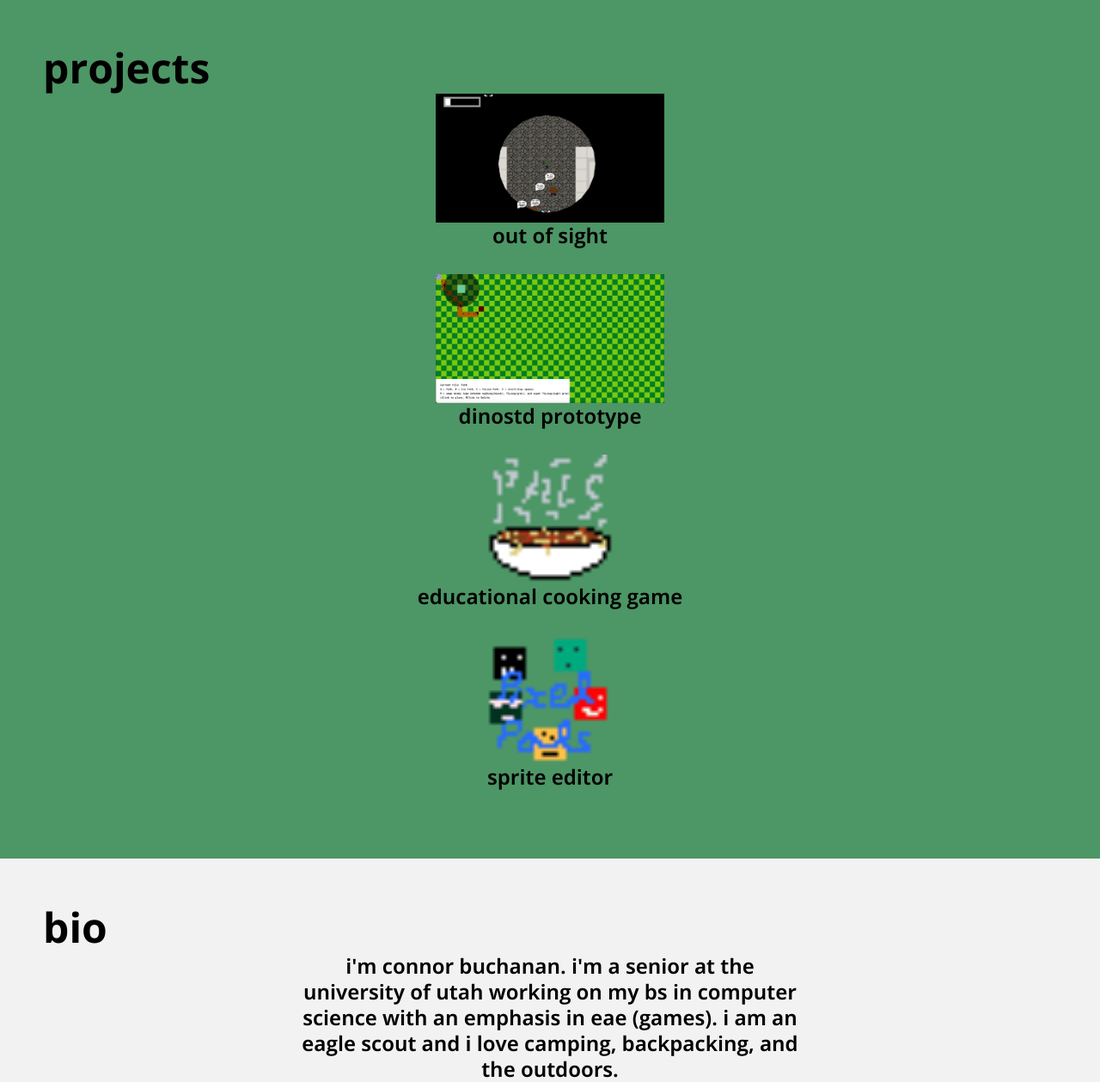
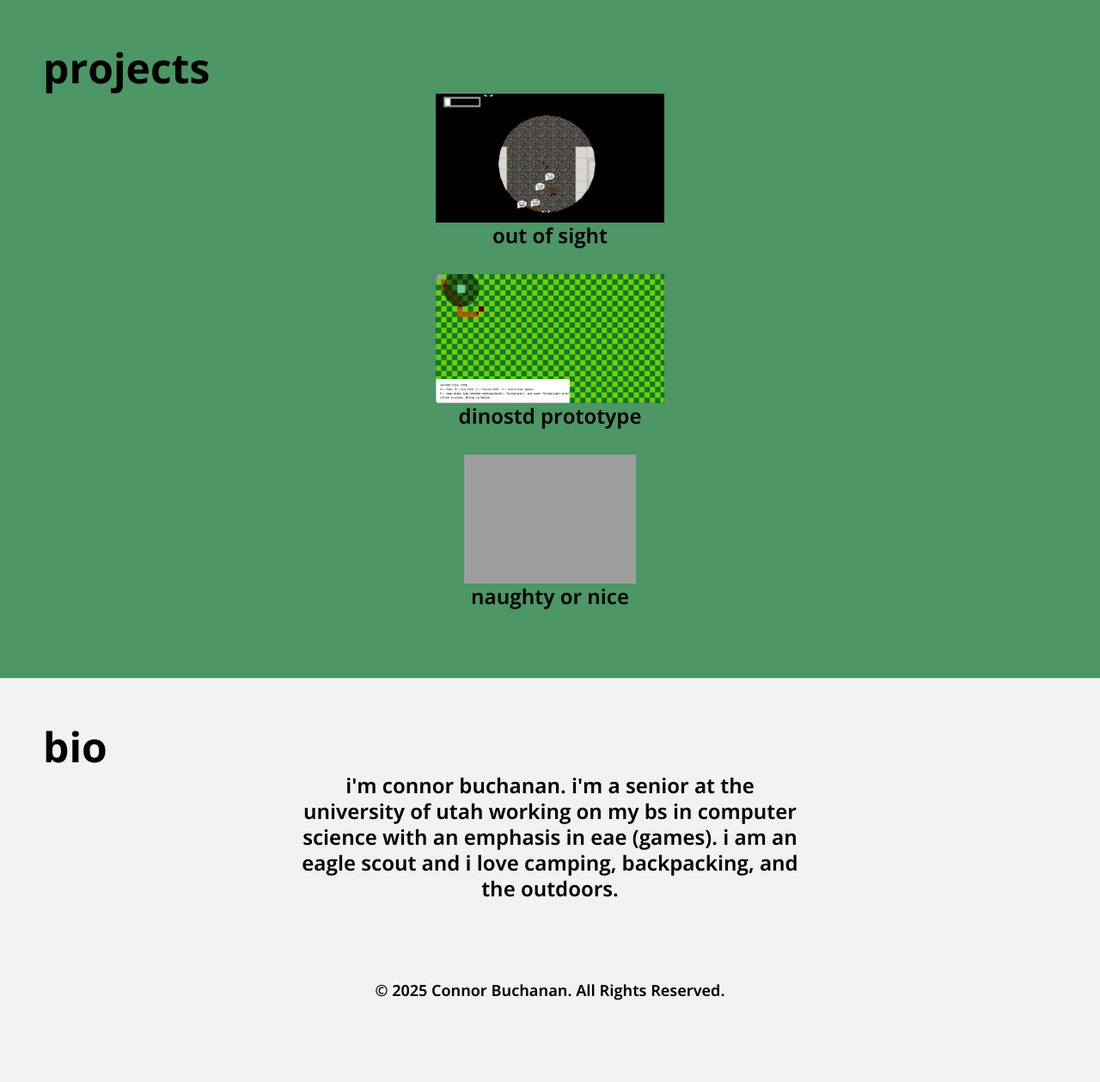
Before and after one commit to ConnorABuchanan/cabbie.website, a Django app: page / in a window 1280 px wide. Shown: the part 491-1750 px from the top of the page at 86% size. After the commit the page ends 1655 px from the top, so only its background shows below. Run offline with Django 5.2, Linux system fonts and the light colour scheme; grey boxes are pictures that could not be loaded.

Commit message:
started adding naughty or nice revamp. removed projects with private repos

```diff
--- a/cab_webapp/templates/header.html
+++ b/cab_webapp/templates/header.html
@@ -3,7 +3,7 @@
 <link rel="stylesheet" href="/static/main.css">
 <title>{{title}}</title>
 <nav class="row vcentered">
-    <div class="row-item"><a href="#top"><img src="static/Hometrans.png" alt="Home" width="50" height="50"></a></div>
+    <div class="row-item"><a href="/"><img src="static/Hometrans.png" alt="Home" width="50" height="50"></a></div>
     <div class="row-item"><a class="nav-button" href="#projects">projects</a></div>
     <div class="row-item"><a class="nav-button" href="#bio">bio</a></div>
 </nav>
--- a/cab_webapp/views.py
+++ b/cab_webapp/views.py
@@ -5,9 +5,11 @@ from . import models
 
 project_info = [["https://gx.games/games/2gz94d/outofsight/tracks/91f267ee-2ca9-4943-9cf1-e8513b38fdf9/", "out of sight", "outofsightthumb.webp"],
                 ["https://github.com/ConnorABuchanan/DinoPrototype", "dinostd prototype", "dinosprototypethumb.png"],
-                ["https://github.com/University-of-Utah-CS3505/a8-edu-app-JessP127", "educational cooking game", "eduappthumb.png"],
-                ["https://github.com/University-of-Utah-CS3505/a7-sprite-editor-s23-gbrlhoopes", "sprite editor", "spriteeditorthumb.png"]
+                ["/naughty-or-nice", "naughty or nice", "naughtyornicethumb.png"]
                 ]
 
 def index(request):
     return render(request, "index.html", {"project_info": project_info})
+
+def nice(request):
+    return render(request, "nice.html")
--- a/cabbie_website/urls.py
+++ b/cabbie_website/urls.py
@@ -21,4 +21,5 @@ from cab_webapp import views
 urlpatterns = [
     path('admin/', admin.site.urls),
     path('', views.index),
+    path('naughty-or-nice', views.nice),
 ]
```
Also changed, not shown: cab_webapp/templates/nice.html (added, +9 -0 lines).
